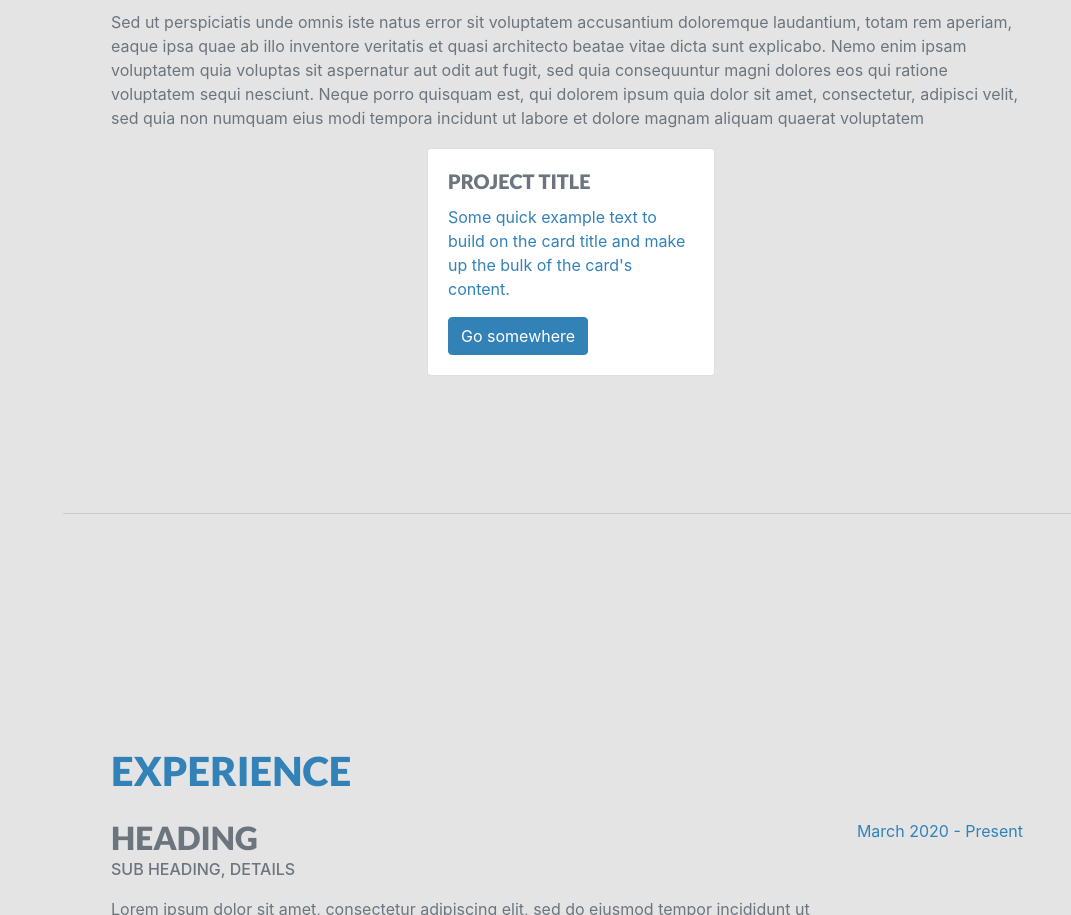
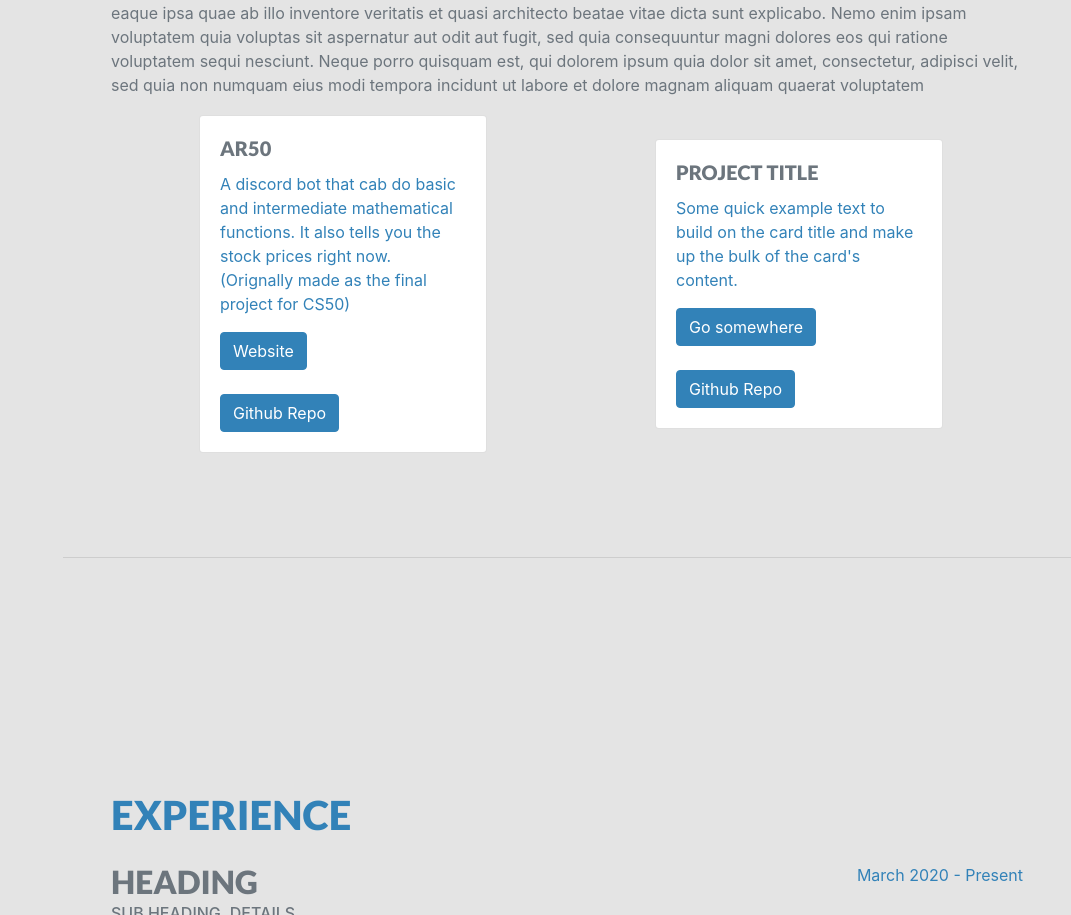
Before and after one commit to aaryarajoju/portfolio, a plain HTML site: page index.html in a window 1280 px wide. Shown: the part 3600-4515 px from the top of the page, without its empty margins (209-1280 px from the left). Drawn offline with nearby package versions, Linux system fonts and the light colour scheme; a web font is replaced by a local one.

Commit message:
added ar50 in the projects

```diff
--- a/index.html
+++ b/index.html
@@ -367,19 +367,11 @@
           <div class="col-md-4 mb-4 mx-auto">
             <div class="card" style="width: 18rem;">
               <div class="card-body">
-                <h5 class="card-title">Project title</h5>
-                <p class="card-text">Some quick example text to build on the card title and make up the bulk of the card's content.</p>
-                <a href="#" class="btn btn-primary">Go somewhere</a>
-              </div>
-            </div>
-          </div>
-          <!--
-          <div class="col-md-4 mb-4 mx-auto">
-            <div class="card" style="width: 18rem;">
-              <div class="card-body">
-                <h5 class="card-title">Project title</h5>
-                <p class="card-text">Some quick example text to build on the card title and make up the bulk of the card's content.</p>
-                <a href="#" class="btn btn-primary">Go somewhere</a>
+                <h5 class="card-title">AR50</h5>
+                <p class="card-text">A discord bot that cab do basic and intermediate mathematical functions. It also tells you the stock prices right now. <br> (Orignally made as the final project for CS50)</p>
+                <a href="#" class="btn btn-primary">Website</a>
+                <br><br>
+                <a href="https://github.com/aaryarajoju/AR50" class="btn btn-primary">Github Repo</a>
               </div>
             </div>
           </div>
@@ -389,10 +381,20 @@
                 <h5 class="card-title">Project title</h5>
                 <p class="card-text">Some quick example text to build on the card title and make up the bulk of the card's content.</p>
                 <a href="#" class="btn btn-primary">Go somewhere</a>
+                <br><br>
+                <a href="https://github.com/aaryarajoju/" class="btn btn-primary">Github Repo</a>
               </div>
             </div>
           </div>
-          -->
+          <!-- <div class="col-md-4 mb-4 mx-auto">
+            <div class="card" style="width: 18rem;">
+              <div class="card-body">
+                <h5 class="card-title">Project title</h5>
+                <p class="card-text">Some quick example text to build on the card title and make up the bulk of the card's content.</p>
+                <a href="#" class="btn btn-primary">Go somewhere</a>
+              </div>
+            </div>
+          </div> -->
         </div>
       </div>
     </section>
```
